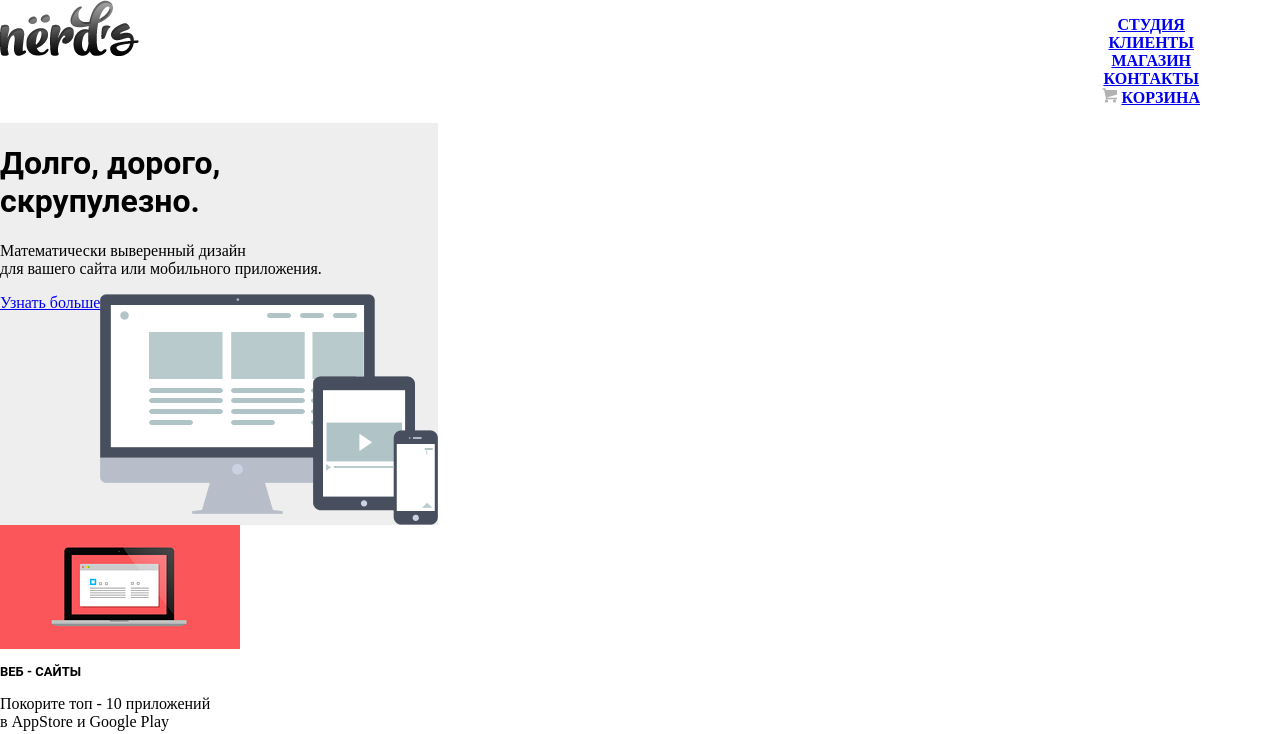
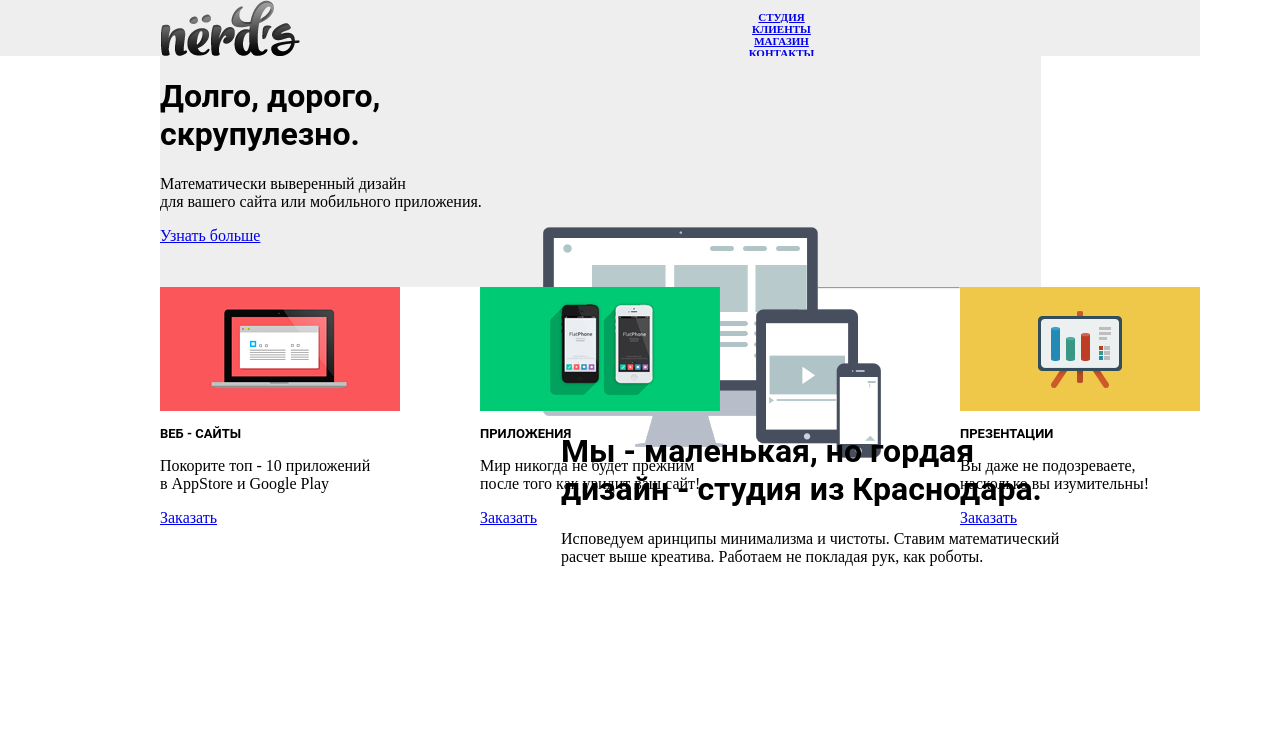
Before and after one commit to EHOTuK/188144-nerds, a plain HTML site: page index.html in a window 1280 px wide. Shown: the top 734 px of the page. Drawn offline with Linux system fonts and the light colour scheme.

Commit message:
Сетка - начало
Оно не работает :с

```diff
--- a/css/style.css
+++ b/css/style.css
@@ -2,7 +2,6 @@ body {
 	padding:0;
 	margin:0;
 	width: 1200px;
-  	height: 2256px;
 }
 h1 {
     color: black;
@@ -24,6 +23,7 @@ header, .slider, .welcome {
 }
 .main_navigation{
     text-transform: uppercase;
+    font-size: 11px;
     font-weight: 600;
     display: inline;
 }
@@ -52,14 +52,14 @@ header li {
     opacity: 0.2;
 }
 .AGlukhanko {
-    margin-left: 180 px;
+    margin-left: 12px;
 }
 .Html_Academy {
-    margin-left: 121 px;
-    margin-right: 121 px;
+    margin-left: 120px;
+    margin-right: 123px;
 }
 .Barbershop_Borodinski {
-    margin-right: 180 px;
+    margin-right: 19px;
 }
 .sort_menu {
     opacity: 0.2;
@@ -84,34 +84,76 @@ header li {
 
 /*Сетка*/
 .logo {
-    height: 56 px;
-    width: 139 px;
+    height: 56px;
+    width: 139px;
     float: left;
-    margin-right: 183 px;
-    margin-left: 161 px;
+    margin-right: 183px;
+    margin-left: 161px;
 }
 .main_navigation {
-    height: 56 px;
-    width: 557 px;
+    height: 56px;
+    width: 557px;
     float: right;
-    margin-right: 160 px;
+    margin-right: 160px;
 }
 .slider {
     clear: both;
-    height: 231 px;
-    width: 881 px;
-    margin-left: 160 px;
-    margin-right: 160 px;
-}
-.slider{
+    height: 231px;
+    width: 881px;
+    margin-left: 160px;
+    margin-right: 160px;
     float: left;
-    margin-left: 160 px;
 }
 .img_slider {
     float: right;
-    margin-right: 160 px;
-    margin-left: 182 px;
+    margin-right: 160px;
+    margin-left: 182px;
 }
 .specializations {
     clear: both;
 }
+.web_sites {
+    float: left;
+    margin-left: 160px;
+    margin-right: 80px;
+    width: 240px;
+    height: 124px;
+}
+.apps {
+    float: left;
+    margin-right: 80px;
+    width: 240px;
+    height: 124px;
+}
+.presentations {
+    float: right;
+    margin-right: 160px
+    width: 240px;
+    height: 124px;
+}
+.info_about_company, .orders {
+    float: right;
+    margin-left: 159px;
+    height: 326px;
+    width: 571px;
+    margin-right: 68px;
+}
+.how_we_work, .year_of_foundation {
+    clear: both;
+    height: 341px;
+}
+.logo_sinse {
+    margin-left: 31px;
+}
+.sponsors {
+    clear: both;
+    height: 166px;
+    width: 880px;
+    margin-left: 160px;
+    margin-right: 160px;
+}
+.clearfix::after {
+    content: "";
+    display: table;
+    clear: both;
+}
--- a/index.html
+++ b/index.html
@@ -7,7 +7,7 @@
   </head>
   <body>
     <header class="main-header">
-      <div class="container">
+      <div class="container clearfix">
         <a href="#" class="logo">
           <img src="img/logo.png" alt="Nёrd's">
         </a>
@@ -45,21 +45,21 @@
     		</div>
     		<!-- слайдер?.. -->
     		<div class="specializations">
-    			<div class="specialization">
+    			<div class="web_sites">
     				<img src="img/web_sites.jpg">
     				<h2>Веб - сайты</h2>
     				<p>Покорите топ - 10 приложений<br>
     				в AppStore и Google Play</p>
     				<a href="#">Заказать</a>
     			</div>
-    			<div class="specialization">
+    			<div class="apps">
     				<img src="img/apps.jpg">
     				<h2>Приложения</h2>
     				<p>Мир никогда не будет прежним<br>
     				после того как увидит ваш сайт!</p>
     				<a href="#">Заказать</a>
     			</div>
-    			<div class="specialization">
+    			<div class="presentations">
     				<img src="img/presentations.jpg">
     				<h2>Презентации</h2>
     				<p>Вы даже не подозреваете,<br>
@@ -82,8 +82,8 @@
     				<li>Слайдшоу и видео для корпоративных презентаций</li>
     			</ul>
     		</div>
-    		<div class="info_about_company">
-    			<img src="img/logo.png" alt="Nёrd's">
+    		<div class="year_of_foundation">
+    			<img src="img/logo.png" alt="Nёrd's" class="logo_sinse">
     			<hr>
     			<p>since 2004</p>
     		</div>
```
